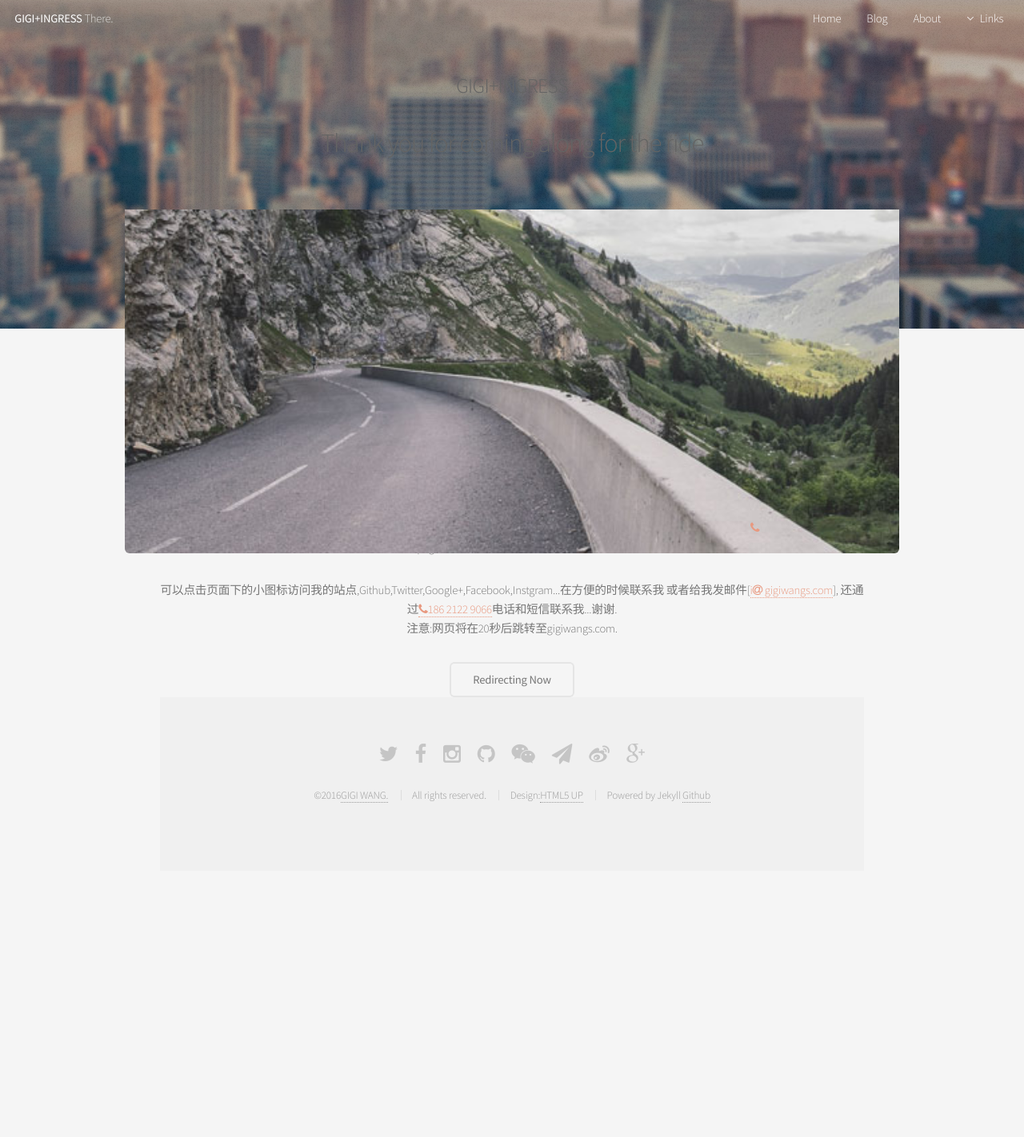
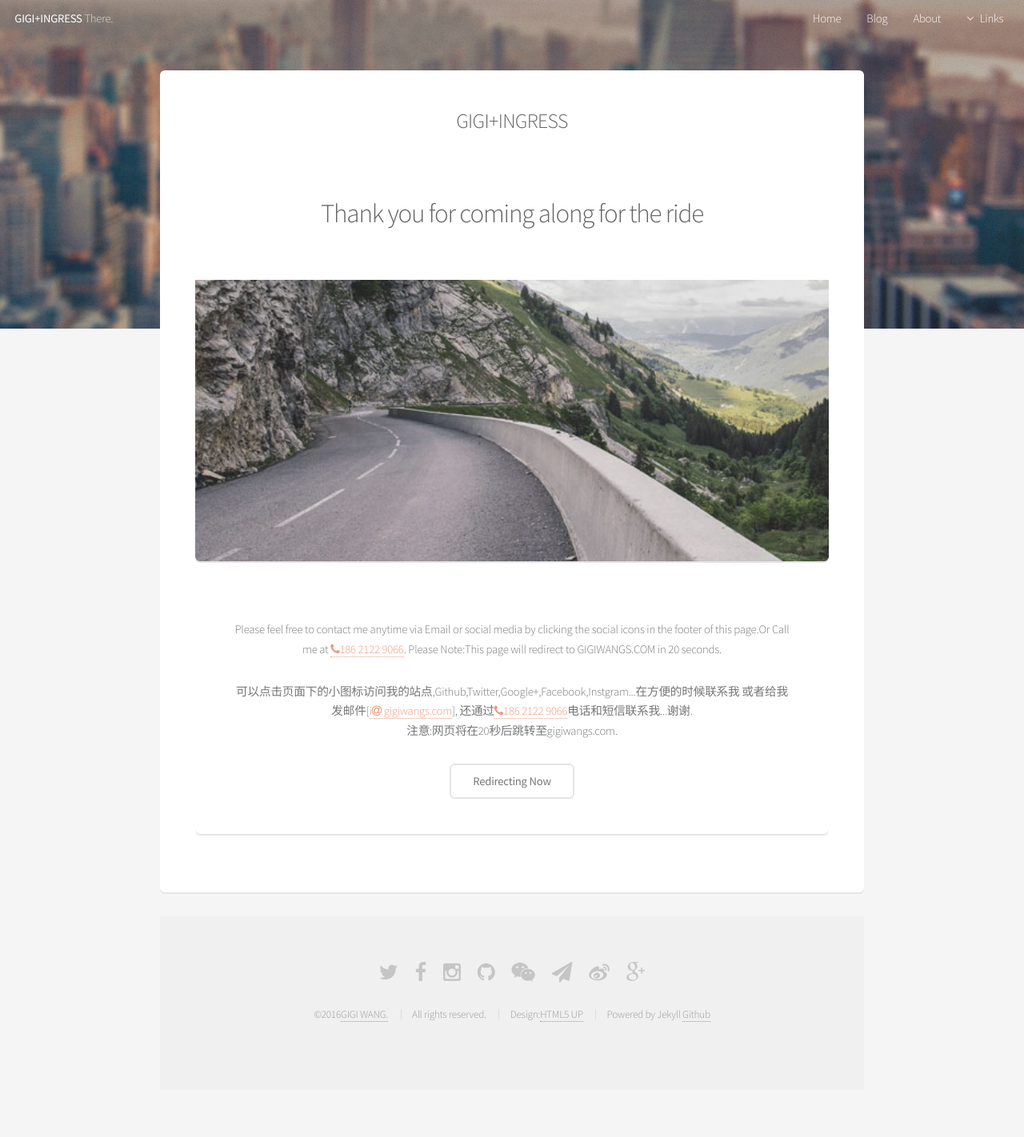
Before and after one commit to iocoo/iocoo.github.io, a Jekyll site: the page built from about.html, in a window 1280 px wide. Shown: the whole page at 80% size. Built offline with Jekyll 4.4.1, drawn with Linux system fonts in a browser that asks for light colours; comment, search, counter and statistics services are not loaded; before the commit the page ends 1148 px from its top, so only the background shows below that.

Commit message:
BUG FIXED

```diff
--- a/assets/css/style.css
+++ b/assets/css/style.css
@@ -407,7 +407,7 @@
 	}
 
 /*content*/
-  .post-context"{
+  .post-context{
        background: #fff;
        text-align:left;
     }
```
